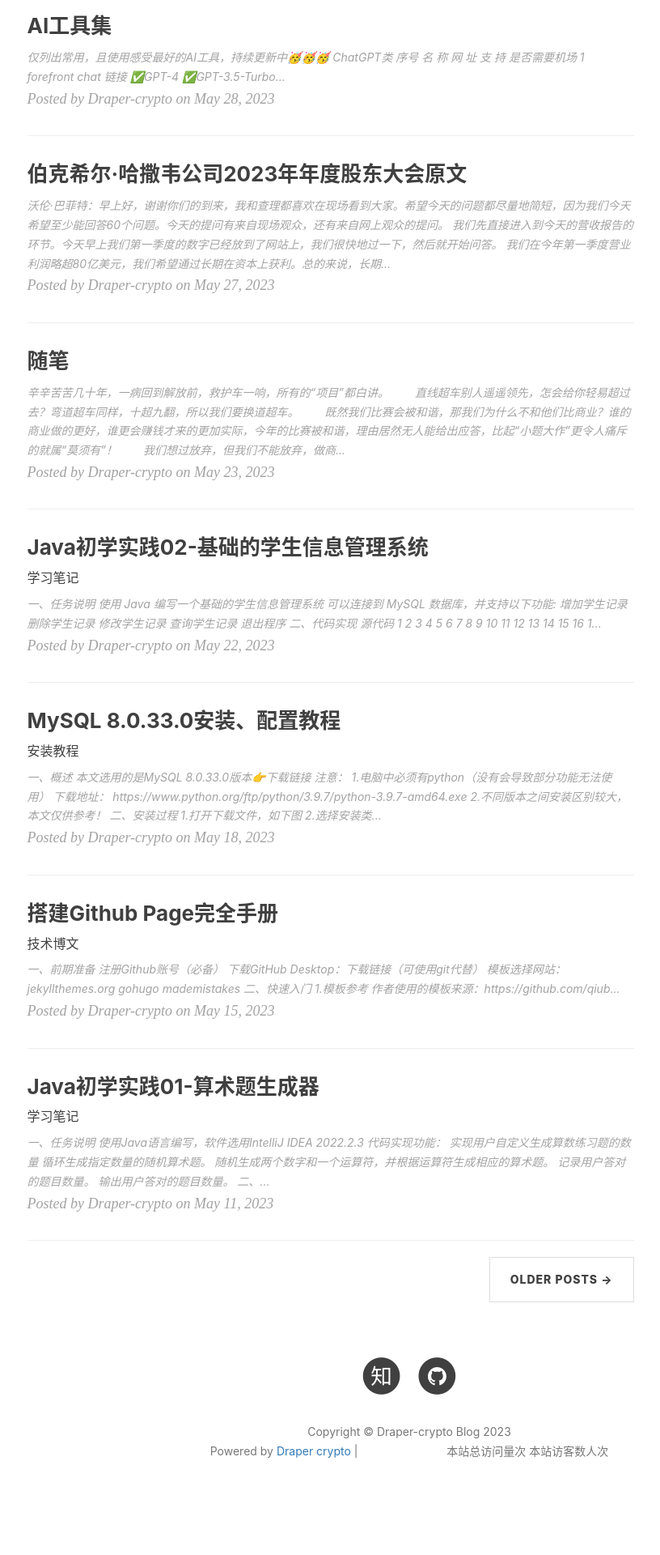
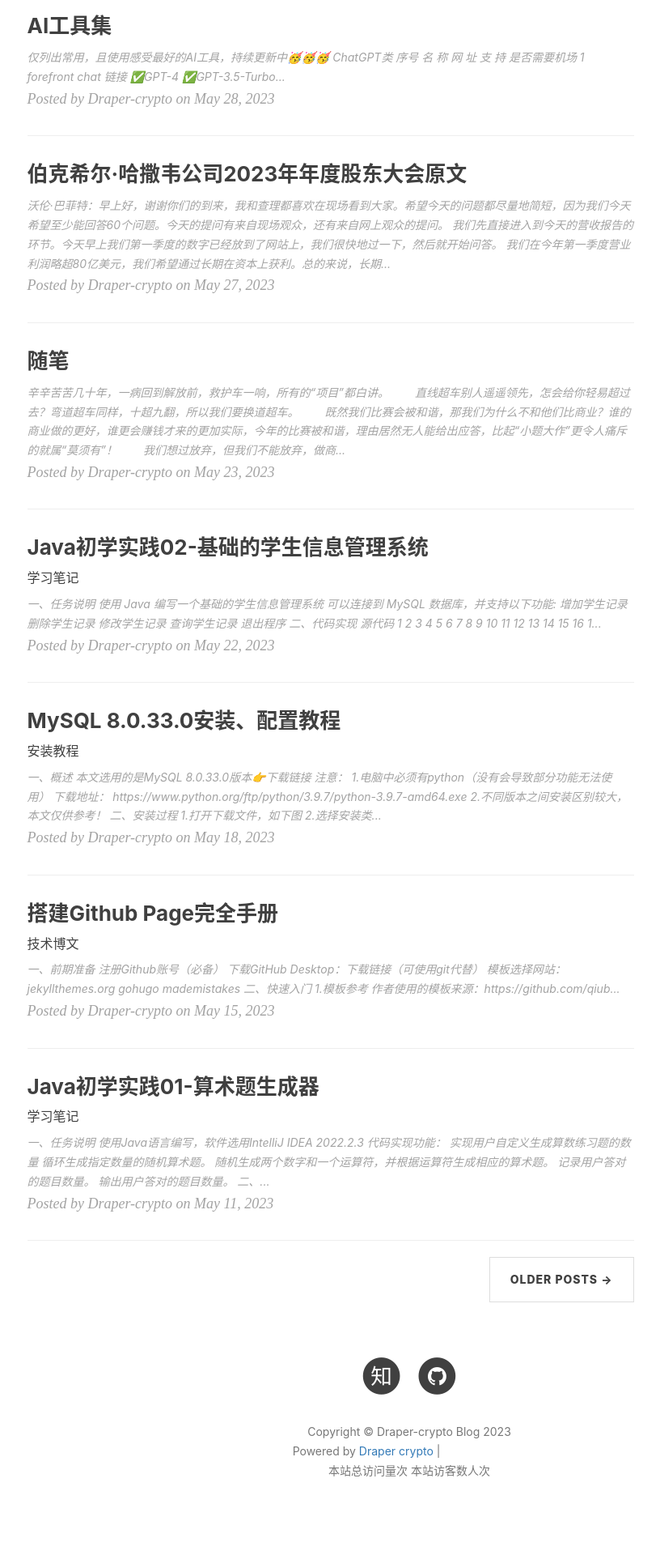
Before and after one commit to Draper-crypto/Draper-crypto.github.io, a Jekyll site: the page built from index.html, in a window 1280 px wide. Shown: the part 1151-3071 px from the top of the page at 81% size, without its empty margins (134-950 px from the left). Built offline with Jekyll 4.4.1, drawn with Linux system fonts in a browser that asks for light colours; nearby versions of some CDN libraries; the list of posts is cut into pages by our own code; comment, search, counter and statistics services are not loaded; before the commit the page ends 3047 px from its top, so only the background shows below that; grey boxes are pictures that could not be loaded.

Commit message:
更新 footer.html

```diff
--- a/_includes/footer.html
+++ b/_includes/footer.html
@@ -13,7 +13,7 @@
                     <iframe style="margin-left: 2px; margin-bottom:-5px;" frameborder="0" scrolling="0" width="100px"
                         height="20px"
                         src="https://ghbtns.com/github-btn.html?user=Draper-crypto&repo=Draper-crypto.github.io&type=star&count=true">
-                    </iframe>
+                    </iframe><br>
                     <span id="busuanzi_container_site_pv">本站总访问量<span id="busuanzi_value_site_pv"></span>次</span>
                     <span id="busuanzi_container_site_uv">本站访客数<span id="busuanzi_value_site_uv"></span>人次</span>
                 </p>
```
